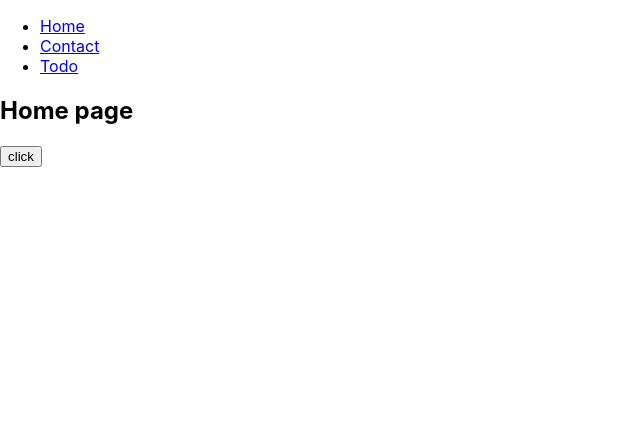
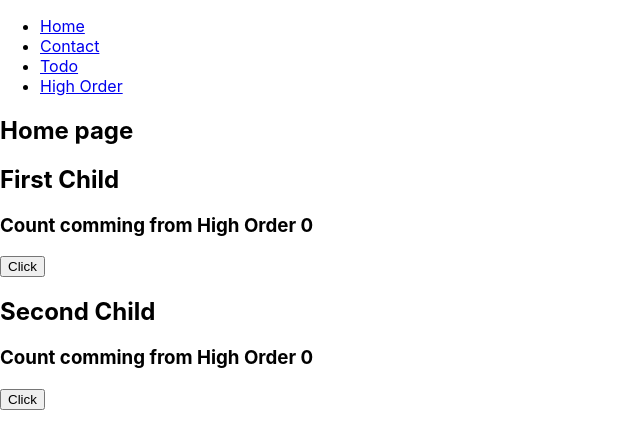
Before and after one commit to hamza-burhan/tic-tac-toe-React, a React (Create React App) app: page / in a window 1280 px wide. Shown: the top 448 px of the page, without its empty margins (0-640 px from the left). Built offline with nearby package versions, Linux system fonts and the light colour scheme.

Commit message:
high order components

```diff
--- a/src/App.js
+++ b/src/App.js
@@ -4,6 +4,7 @@ import Home from './main/Pages/home.jsx'
 import { BrowserRouter,Routes,Route } from 'react-router-dom';
 import Layout from './main/Pages/layout.jsx';
 import Todo from './main/Pages/todo.jsx';
+import HighOrder from './main/Pages/HighOrder.jsx';
 function App() {
 
   return(
@@ -14,6 +15,8 @@ function App() {
             <Route index element={<Home color="red" border="1px" />} />
             <Route path='/contact' element={<Contact />} />
             <Route path='/todo' element={<Todo />} />
+            <Route path='/high-order' element={<HighOrder />} />
+
 
         </Route>
       </Routes>
--- /dev/null
+++ b/src/main/Pages/HighOrder.jsx
@@ -0,0 +1,17 @@
+import React, { useState } from 'react'
+
+export default function HighOrder(Component) {
+
+
+    function UpdateComponent(){
+        const [counter,setCounter] = useState(0)
+        const handleCounter = ( ) => {
+            setCounter(counter + 1)
+        }
+        return <Component counter={counter} handleCounter={handleCounter}/>
+    }
+
+    console.log("component",UpdateComponent)
+    return UpdateComponent
+
+}
--- a/src/main/Pages/home.jsx
+++ b/src/main/Pages/home.jsx
@@ -1,21 +1,16 @@
 import { useState,useEffect, useRef,useReducer,lazy, Suspense  } from 'react';
 import '../Styles/home.scss'
-// import Child from '../components/child';
+import Child from '../components/child';
 import React from 'react'
+import Childkachild from '../components/childkachild';
 
 export default function Home() {
-  const Child = lazy(() => import('../components/child'))
 
-  const [model,setModel] = useState(false)
     return (
       <>
         <h2>Home page</h2>
-        <button onClick={() => setModel(true)}>click</button>
-
-        <Suspense fallback={<p>loading.....</p>}>
-          {model && <Child />}
-        </Suspense>
-
+        <Child />
+        <Childkachild />
       </>
     )
 
--- a/src/main/Pages/layout.jsx
+++ b/src/main/Pages/layout.jsx
@@ -14,6 +14,9 @@ export default function Layout() {
           <li>
             <Link to="/todo">Todo</Link>
           </li>
+          <li>
+            <Link to="/high-order">High Order</Link>
+          </li>
         </ul>
       </nav>
       <Outlet /> {/* This is where the child routes will be rendered */}
--- a/src/main/components/child.jsx
+++ b/src/main/components/child.jsx
@@ -3,16 +3,18 @@ import ChildKaChild from './childkachild.jsx';
 import {CustomContext} from '../../index'
 import React from 'react'
 import  ReactDOM  from 'react-dom';
- function Child(){
-    return (
+import HighOrder from '../Pages/HighOrder.jsx';
+
+function Child({counter, handleCounter}){
+
+      return (
       <>
           <h2>First Child </h2>
-          {ReactDOM.createPortal(
-        <p>This child is placed in the document body.</p> ,
-        document.getElementById('sroot')
-      )}
+          <h3>Count comming from High Order {counter} </h3>
+          <button onClick={handleCounter}>Click</button>
       </>
     )
   }
 
-  export default Child
+
+  export default HighOrder(Child)
--- a/src/main/components/childkachild.jsx
+++ b/src/main/components/childkachild.jsx
@@ -1,12 +1,16 @@
 import { useState,useContext } from 'react';
 import {CustomContext} from '../../index'
+import HighOrder from '../Pages/HighOrder';
 
-export default function ChildKaChild (){
-    const [count,setCount] = useContext(CustomContext)
+ function ChildKaChild ({counter, handleCounter}){
+
     return (
       <>
         <h2>Second Child</h2>
-        <p>Counter: {count}</p>
+        <h3>Count comming from High Order {counter} </h3>
+        <button onClick={handleCounter}>Click</button>
       </>
     )
   }
+
+  export default HighOrder(ChildKaChild)
```
